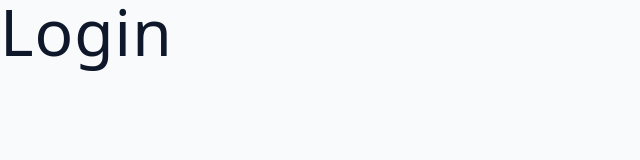
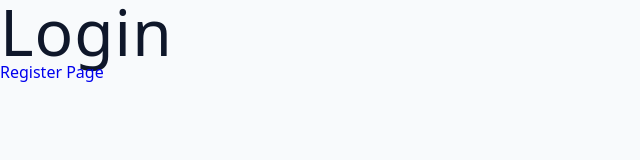
Before and after one commit to sdx0909/jobify-mern-app, a React (Vite) app in the folder client/: page /login in a window 1280 px wide. Shown: the top 160 px of the page, without its empty margins (0-640 px from the left). Built offline with nearby package versions, Linux system fonts and the light colour scheme.

Commit message:
done links- Login-Register

```diff
--- a/client/src/App.jsx
+++ b/client/src/App.jsx
@@ -17,7 +17,7 @@
 const router = createBrowserRouter([
   {
     path: '/',
-    element: <HomeLayout/>
+    element: <Landing/>
   },
   {
     path: '/register',
--- a/client/src/pages/Login.jsx
+++ b/client/src/pages/Login.jsx
@@ -1,6 +1,11 @@
+import { Link } from "react-router-dom"
 function Login() {
   return (
-    <h1>Login</h1>
+    <div>
+      <h1>Login </h1>
+      {/* Link is worked with only page */}
+      <Link to="/register">Register Page</Link>
+    </div>
   )
 }
 export default Login
--- a/client/src/pages/Register.jsx
+++ b/client/src/pages/Register.jsx
@@ -1,6 +1,10 @@
+import { Link } from "react-router-dom"
 function Register() {
   return (
-    <h1>Register</h1>
+    <div>
+      <h1>Register</h1>
+      <Link to="/login">Login Page</Link>
+    </div>
   )
 }
 export default Register
```
